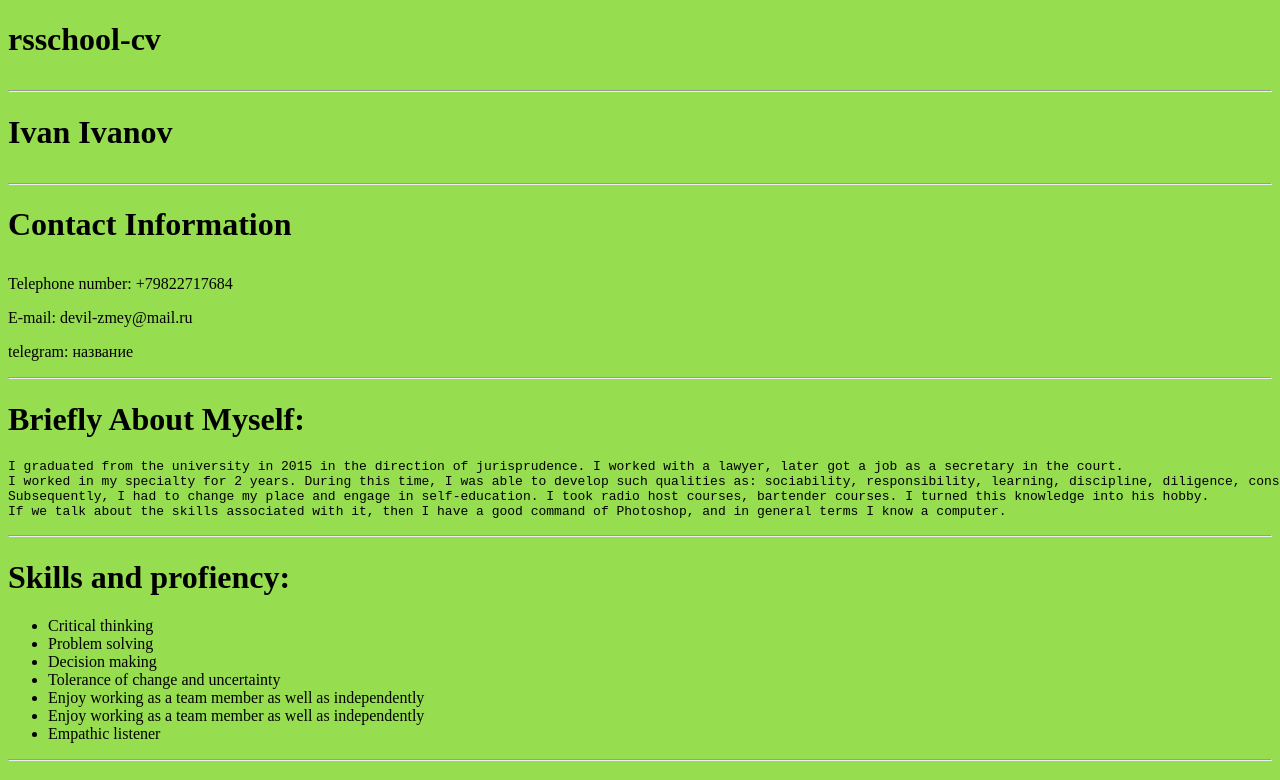
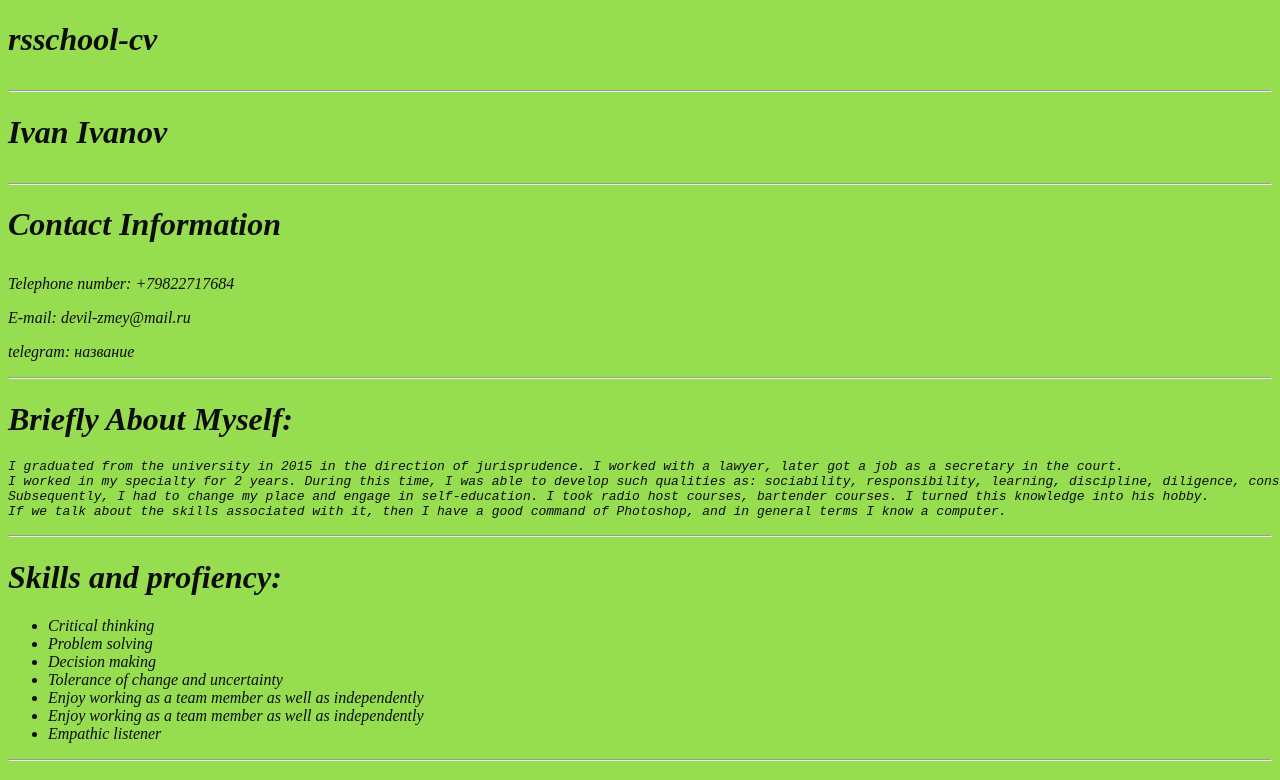
Before and after one commit to Skryabby/rsschool-cv, a plain HTML site: page index.html in a window 1280 px wide. Shown: the top 780 px of the page. Drawn offline with Linux system fonts and the light colour scheme.

```diff
--- a/style.css
+++ b/style.css
@@ -1,3 +1,5 @@
 body {
     background-color: rgb(150, 221, 80);
+font-style: oblique;
+color: #0e0d0d;
 }
```
Also changed, not shown: 1 other file.
